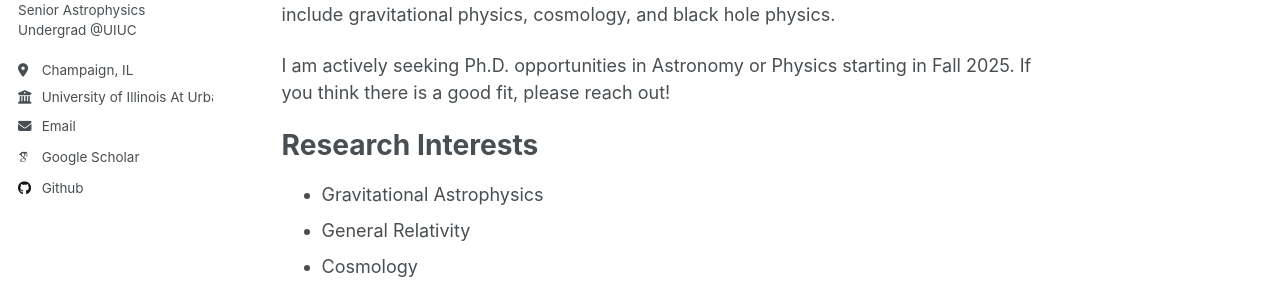
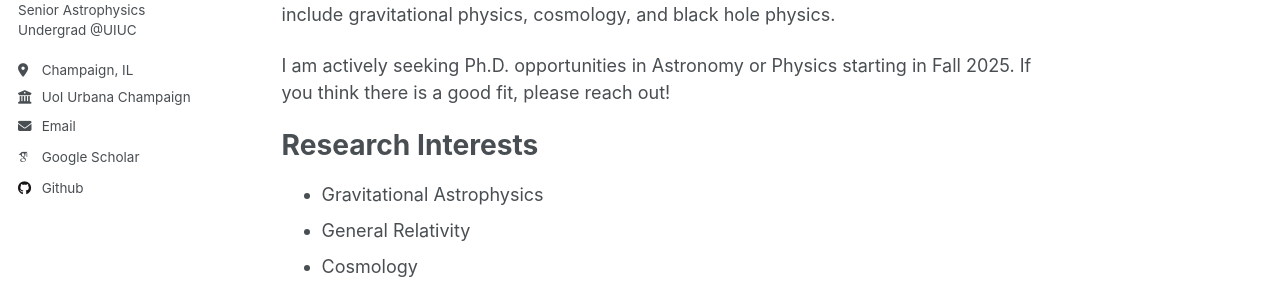
Before and after one commit to jz1225/jiayi, a Jekyll site: the page built from _pages/about.md, in a window 1280 px wide. Shown: the part 282-563 px from the top of the page. Built offline with Jekyll 4.4.1, drawn with Linux system fonts in a browser that asks for light colours; some web fonts are replaced.

Commit message:
Update _config.yml

```diff
--- a/_config.yml
+++ b/_config.yml
@@ -26,7 +26,7 @@ author:
   pronouns         : # example: "she/her"
   bio              : "Senior Astrophysics Undergrad @UIUC"
   location         : "Champaign, IL"
-  employer         : "University of Illinois At Urbana Champaign"
+  employer         : "UoI Urbana Champaign"
   uri              : # URL
   email            : "jz124@illinois.edu"
 
```
